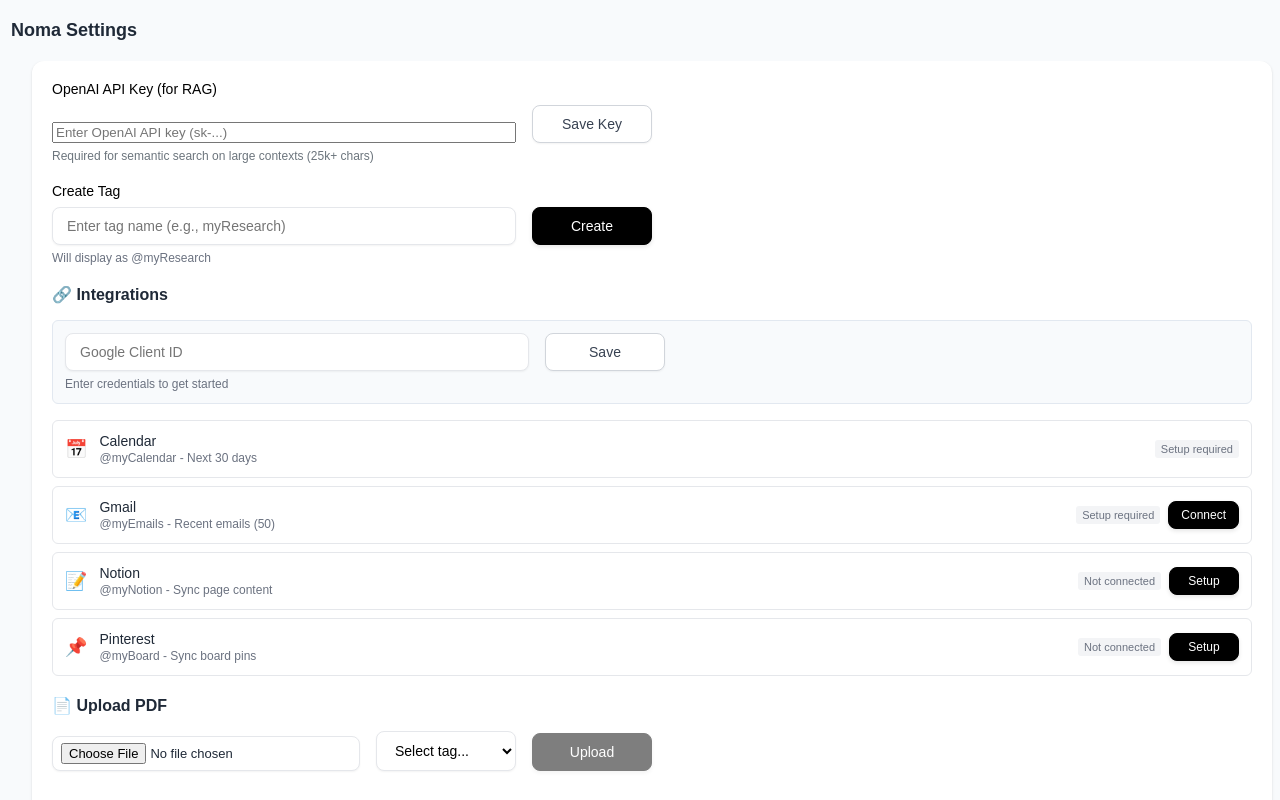
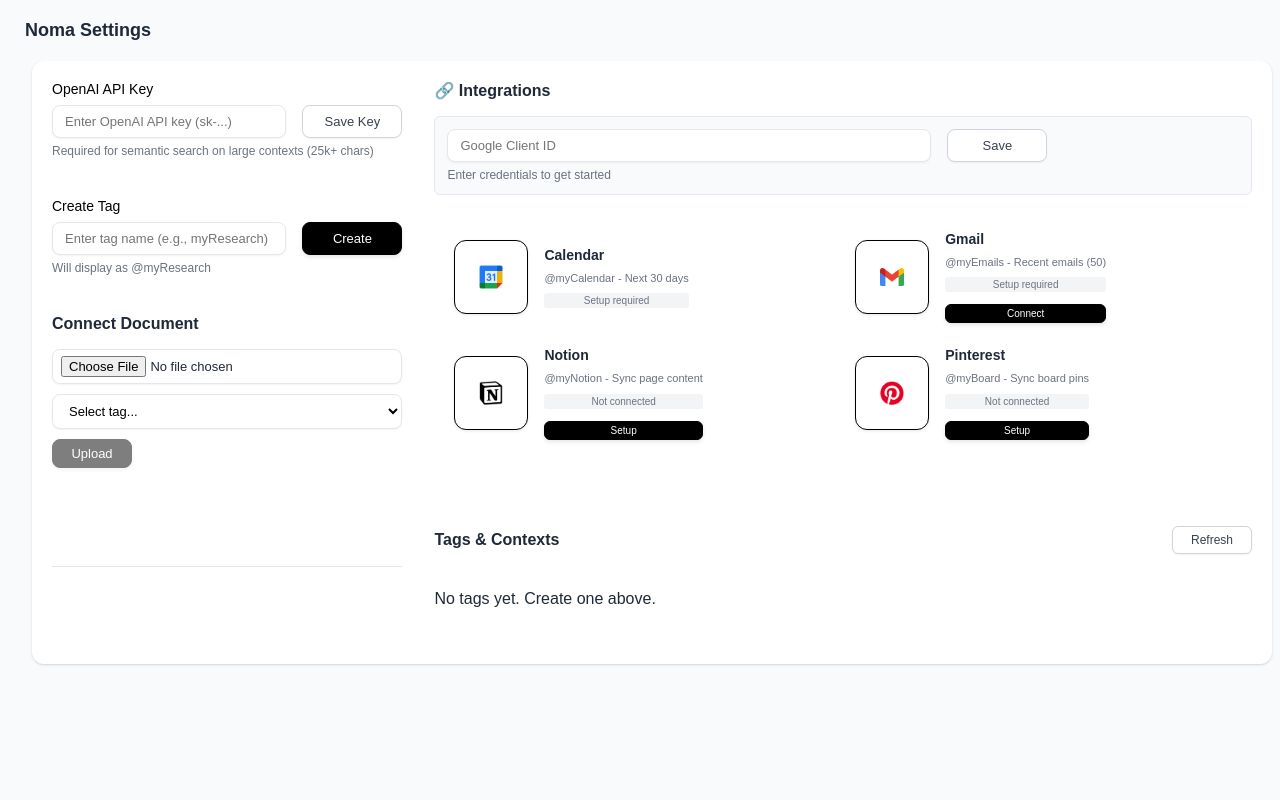
Before and after one commit to Harpita-P/Noma, a website with bundled scripts: page popup.html in a window 1280 px wide. Built offline with nearby package versions, Linux system fonts and the light colour scheme; some packages are replaced by stand-ins of ours; a web font is replaced by a local one.

Commit message:
changed popup

```diff
--- a/content.js
+++ b/content.js
@@ -1345,7 +1345,7 @@
         gap: 12px;
         border-radius: 12px 12px 0 0;
       ">
-        <div style="display: flex; align-items: center; gap: 2px;">
+
         ${liveContext ? `
           <div style="
             position: absolute;
--- a/popup.html
+++ b/popup.html
@@ -5,6 +5,10 @@
     <title>noma</title>
     <link href="https://api.fontshare.com/v2/css?f[]=ranade@400,500,600&display=swap" rel="stylesheet">
     <style>
+      * {
+        font-family: 'Ranade', sans-serif;
+      }
+
       body {
         font-family: 'Ranade', sans-serif;
         margin: 0;
@@ -67,7 +71,7 @@
       h1 {
         font-size: 18px;
         font-weight: 600;
-        margin: 0 0 0 -29px;
+        margin: 0 0 0 -15px;
         color: #1f2937;
       }
 
@@ -116,19 +120,19 @@
         max-width: 500px;
       }
 
-      input[type=text], select, input[type=file] {
+      input[type=text], input[type=password], select, input[type=file] {
         width: 100%;
-        padding: 10px 14px;
+        padding: 8px 12px;
         border: 1px solid #e5e7eb;
         border-radius: 8px;
-        font-size: 14px;
+        font-size: 13px;
         background: #ffffff;
         transition: all 0.2s ease;
         font-family: inherit;
         box-shadow: 0 1px 2px rgba(0, 0, 0, 0.05);
       }
 
-      input[type=text]:focus, select:focus {
+      input[type=text]:focus, input[type=password]:focus, select:focus {
         outline: none;
         border-color: #000000;
         box-shadow: 0 0 0 3px rgba(0, 0, 0, 0.1);
@@ -138,16 +142,18 @@
       input[type=file] {
         padding: 6px 8px;
         font-size: 13px;
+        width: 100% !important;
+        box-sizing: border-box;
       }
 
       .btn {
         display: inline-flex;
         align-items: center;
         justify-content: center;
-        padding: 10px 20px;
+        padding: 8px 16px;
         border: 1px solid #d1d5db;
         border-radius: 8px;
-        font-size: 14px;
+        font-size: 13px;
         font-weight: 500;
         background: #ffffff;
         color: #374151;
@@ -155,7 +161,7 @@
         transition: all 0.2s ease;
         font-family: inherit;
         white-space: nowrap;
-        min-width: 120px;
+        min-width: 100px;
         box-shadow: 0 1px 2px rgba(0, 0, 0, 0.05);
       }
 
@@ -445,10 +451,159 @@
       }
 
       .btn-compact {
-        padding: 6px 12px;
-        font-size: 12px;
-        min-width: 70px;
+        padding: 4px 8px;
+        font-size: 11px;
+        min-width: 60px;
+        border-radius: 6px;
       }
+
+      .btn-mini {
+        padding: 3px 6px;
+        font-size: 10px;
+        min-width: 50px;
+        border-radius: 4px;
+      }
+
+      .two-column-layout {
+        display: grid;
+        grid-template-columns: 0.6fr 1.4fr;
+        gap: 32px;
+        align-items: start;
+      }
+
+      .column {
+        display: flex;
+        flex-direction: column;
+        gap: 20px;
+      }
+
+      /* Responsive design for smaller screens */
+      @media (max-width: 1000px) {
+        .two-column-layout {
+          grid-template-columns: 1fr;
+          gap: 24px;
+        }
+      }
+
+      /* Compact integration items */
+      .integration-item {
+        padding: 10px 12px;
+        min-height: auto;
+      }
+
+      .integration-icon {
+        font-size: 16px;
+      }
+
+      .integration-name {
+        font-size: 13px;
+      }
+
+      .integration-desc {
+        font-size: 11px;
+      }
+
+      .integration-status {
+        font-size: 10px;
+        padding: 2px 5px;
+        min-width: 60px;
+      }
+
+      /* Compact tile-based integration layout */
+      .integration-tiles {
+        display: grid;
+        grid-template-columns: 1fr 1fr;
+        gap: 24px;
+        padding: 20px;
+        margin-top: 16px;
+      }
+
+      .integration-item-wrapper {
+        display: flex;
+        align-items: center;
+        gap: 16px;
+        position: relative;
+        z-index: 2;
+      }
+
+      .integration-tile {
+        background: #ffffff;
+        border: 1px solid #000000;
+        border-radius: 12px;
+        padding: 12px;
+        text-align: center;
+        transition: all 0.2s ease;
+        position: relative;
+        width: 48px;
+        height: 48px;
+        display: flex;
+        align-items: center;
+        justify-content: center;
+        box-shadow: 0 1px 3px rgba(0, 0, 0, 0.1);
+        flex-shrink: 0;
+      }
+
+      .integration-tile:hover {
+        transform: scale(1.05);
+        box-shadow: 0 2px 8px rgba(0, 0, 0, 0.15);
+      }
+
+      .integration-tile.connected {
+        border-color: #10b981;
+        background: #f0fdf4;
+      }
+
+      .integration-tile img {
+        width: 24px;
+        height: 24px;
+        object-fit: contain;
+      }
+
+      .integration-details {
+        display: flex;
+        flex-direction: column;
+        gap: 8px;
+        min-width: 120px;
+      }
+
+      .integration-tile-name {
+        font-size: 14px;
+        font-weight: 600;
+        color: #1f2937;
+        margin: 0;
+      }
+
+      .integration-tile-desc {
+        font-size: 11px;
+        color: #6b7280;
+        line-height: 1.3;
+        margin: 0;
+      }
+
+      .integration-tile-status {
+        font-size: 9px;
+        padding: 2px 6px;
+        border-radius: 8px;
+        font-weight: 500;
+        background: #f3f4f6;
+        color: #6b7280;
+        display: inline-block;
+        width: fit-content;
+      }
+
+      .integration-tile-status.connected {
+        background: #dcfce7;
+        color: #16a34a;
+      }
+
+      .integration-tile-button {
+        padding: 3px 8px;
+        font-size: 10px;
+        min-width: 50px;
+        border-radius: 6px;
+        margin-top: 4px;
+      }
+
     </style>
   </head>
   <body>
@@ -460,8 +615,11 @@
 
     <div class="scrollable-content">
       <div class="main-content">
+        <div class="two-column-layout">
+          <!-- Left Column -->
+          <div class="column">
             <div class="form-group">
-        <label class="form-label">OpenAI API Key (for RAG)</label>
+              <label class="form-label">OpenAI API Key</label>
               <div class="form-row">
                 <input id="openai-key" type="password" placeholder="Enter OpenAI API key (sk-...)" style="flex: 1;" />
                 <button id="save-openai-key" class="btn">Save Key</button>
@@ -478,7 +636,24 @@
               <div class="status-text">Will display as @myResearch</div>
             </div>
 
-      <!-- Integrations Section -->
+            <!-- PDF Upload Section -->
+            <div class="form-group">
+              <div class="section-header">
+                <h3 class="section-title">Connect Document</h3>
+              </div>
+              <div style="display: flex; flex-direction: column; gap: 10px;">
+                <input id="pdf-file" type="file" accept=".pdf" />
+                <select id="pdf-tag-select">
+                  <option value="">Select tag...</option>
+                </select>
+                <button id="upload-pdf" class="btn btn-primary" disabled style="padding: 6px 12px; min-width: 80px; align-self: flex-start;">Upload</button>
+              </div>
+              <div id="upload-status" class="status-text"></div>
+            </div>
+          </div>
+
+          <!-- Right Column - Integrations -->
+          <div class="column">
             <div class="form-group">
               <div class="section-header">
                 <h3 class="section-title">🔗 Integrations</h3>
@@ -493,69 +668,61 @@
           <div id="calendar-auth-status" class="status-text"></div>
         </div>
 
-        <!-- Integration Items -->
-        <div class="integration-list">
+        <!-- Integration Tiles -->
+        <div class="integration-tiles">
           <!-- Calendar Integration -->
-          <div class="integration-item">
-            <div class="integration-info">
-              <span class="integration-icon">📅</span>
+          <div class="integration-item-wrapper">
+            <div class="integration-tile" id="calendar-tile">
+              <img src="gc-logo.png" alt="Google Calendar" />
+            </div>
             <div class="integration-details">
-                <span class="integration-name">Calendar</span>
-                <span class="integration-desc">@myCalendar - Next 30 days</span>
-              </div>
-            </div>
-            <div class="integration-actions">
-              <div class="integration-status" id="calendar-status">Not connected</div>
-              <button id="calendar-connect" class="btn btn-primary btn-compact">Connect</button>
-              <button id="calendar-disconnect" class="btn btn-compact" style="display: none;">Disconnect</button>
+              <div class="integration-tile-name">Calendar</div>
+              <div class="integration-tile-desc">@myCalendar - Next 30 days</div>
+              <div class="integration-tile-status" id="calendar-status">Not connected</div>
+              <button id="calendar-connect" class="btn btn-primary integration-tile-button">Connect</button>
+              <button id="calendar-disconnect" class="btn integration-tile-button" style="display: none;">Disconnect</button>
             </div>
           </div>
 
           <!-- Gmail Integration -->
-          <div class="integration-item">
-            <div class="integration-info">
-              <span class="integration-icon">📧</span>
+          <div class="integration-item-wrapper">
+            <div class="integration-tile" id="gmail-tile">
+              <img src="email-logo.png" alt="Gmail" />
+            </div>
             <div class="integration-details">
-                <span class="integration-name">Gmail</span>
-                <span class="integration-desc">@myEmails - Recent emails (50)</span>
-              </div>
-            </div>
-            <div class="integration-actions">
-              <div class="integration-status" id="gmail-status">Not connected</div>
-              <button id="gmail-connect" class="btn btn-primary btn-compact">Connect</button>
-              <button id="gmail-disconnect" class="btn btn-compact" style="display: none;">Disconnect</button>
+              <div class="integration-tile-name">Gmail</div>
+              <div class="integration-tile-desc">@myEmails - Recent emails (50)</div>
+              <div class="integration-tile-status" id="gmail-status">Not connected</div>
+              <button id="gmail-connect" class="btn btn-primary integration-tile-button">Connect</button>
+              <button id="gmail-disconnect" class="btn integration-tile-button" style="display: none;">Disconnect</button>
             </div>
           </div>
 
           <!-- Notion Integration -->
-          <div class="integration-item">
-            <div class="integration-info">
-              <span class="integration-icon">📝</span>
+          <div class="integration-item-wrapper">
+            <div class="integration-tile" id="notion-tile">
+              <img src="not-logo.png" alt="Notion" />
+            </div>
             <div class="integration-details">
-                <span class="integration-name">Notion</span>
-                <span class="integration-desc">@myNotion - Sync page content</span>
-              </div>
-            </div>
-            <div class="integration-actions">
-              <div class="integration-status" id="notion-status">Not connected</div>
-              <button id="notion-setup" class="btn btn-primary btn-compact">Setup</button>
-              <button id="notion-disconnect" class="btn btn-compact" style="display: none;">Disconnect</button>
+              <div class="integration-tile-name">Notion</div>
+              <div class="integration-tile-desc">@myNotion - Sync page content</div>
+              <div class="integration-tile-status" id="notion-status">Not connected</div>
+              <button id="notion-setup" class="btn btn-primary integration-tile-button">Setup</button>
+              <button id="notion-disconnect" class="btn integration-tile-button" style="display: none;">Disconnect</button>
             </div>
           </div>
 
           <!-- Pinterest Integration -->
-          <div class="integration-item">
-            <div class="integration-info">
-              <span class="integration-icon">📌</span>
+          <div class="integration-item-wrapper">
+            <div class="integration-tile" id="pinterest-tile">
+              <img src="pin-logo.png" alt="Pinterest" />
+            </div>
             <div class="integration-details">
-                <span class="integration-name">Pinterest</span>
-                <span class="integration-desc">@myBoard - Sync board pins</span>
-              </div>
-            </div>
-            <div class="integration-actions">
-              <div class="integration-status" id="pinterest-status">Not connected</div>
-              <button id="pinterest-setup" class="btn btn-primary btn-compact">Setup</button>
-              <button id="pinterest-disconnect" class="btn btn-compact" style="display: none;">Disconnect</button>
+              <div class="integration-tile-name">Pinterest</div>
+              <div class="integration-tile-desc">@myBoard - Sync board pins</div>
+              <div class="integration-tile-status" id="pinterest-status">Not connected</div>
+              <button id="pinterest-setup" class="btn btn-primary integration-tile-button">Setup</button>
+              <button id="pinterest-disconnect" class="btn integration-tile-button" style="display: none;">Disconnect</button>
             </div>
           </div>
         </div>
@@ -613,7 +780,6 @@
         <div id="pinterest-tags-section" style="display: none; margin-top: 16px;">
           <h4 style="margin: 0 0 12px 0; font-size: 14px; font-weight: 600;">Pinterest Tags</h4>
           <div id="pinterest-tags-list"></div>
-        </div>
 
               <!-- Hidden elements for compatibility -->
               <div style="display: none;">
@@ -641,20 +807,7 @@
                 <button id="create-gmail-tag"></button>
               </div>
             </div>
-
-      <!-- PDF Upload Section -->
-      <div class="form-group">
-        <div class="section-header">
-          <h3 class="section-title">📄 Upload PDF</h3>
           </div>
-        <div class="form-row">
-          <input id="pdf-file" type="file" accept=".pdf" style="flex: 1;" />
-          <select id="pdf-tag-select" style="width: 140px;">
-            <option value="">Select tag...</option>
-          </select>
-          <button id="upload-pdf" class="btn btn-primary" disabled>Upload</button>
-        </div>
-        <div id="upload-status" class="status-text"></div>
         </div>
 
 
--- a/popup.js
+++ b/popup.js
@@ -333,16 +333,12 @@
       return sum + (c.text || c.selection || '').length;
     }, 0);
 
-    const ragIndicator = largeContexts.length > 0 ?
-      `<span style="color: #10b981; font-size: 10px; margin-left: 4px;" title="RAG-enabled for large content">🧠</span>` : '';
-
     parts.push(`
       <div class="tag-item">
         <div class="tag-header">
           <div>
             <span class="tag-name">@${t.name}</span>
             <span class="tag-count">${ctx.length} context${ctx.length !== 1 ? 's' : ''}</span>
-            ${ragIndicator}
             ${totalTextLength > 25000 ? `<div style="font-size: 10px; color: #6b7280; margin-top: 2px;">${Math.round(totalTextLength/1000)}k chars</div>` : ''}
           </div>
           <button data-del="${t.id}" class="btn btn-small">Delete</button>
```
Lines whose indentation alone changed are shown as unchanged.
